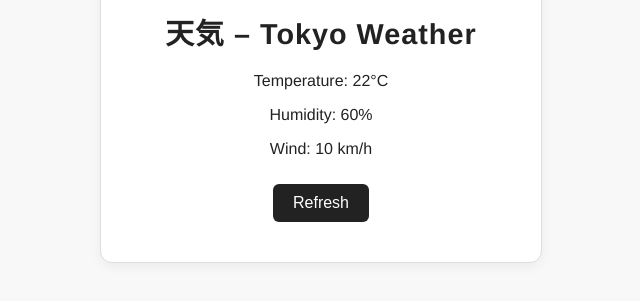
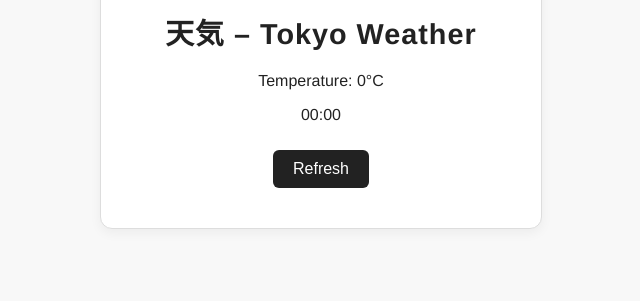
Before and after one commit to Boryslav-Malishevskyi/Weather-fetching-API, a plain HTML site: page index.html in a window 1280 px wide. Shown: the part 301-602 px from the top of the page, without its empty margins (319-959 px from the left). Drawn offline with Linux system fonts and the light colour scheme; no server answers.

Commit message:
Change displayed attributes from api

```diff
--- a/index.html
+++ b/index.html
@@ -12,9 +12,9 @@
     <img id="weather-img" src="img/sunny-j.png" alt="Weather" />
     <div class="weather-content">
       <h1 class="title">天気 – Tokyo Weather</h1>
-      <p id="temperature">Temperature: 22°C</p>
-      <p id="humidity">Humidity: 60%</p>
-      <p id="wind">Wind: 10 km/h</p>
+      <p id="temperature">Temperature: 0°C</p>
+      <p id="time">00:00</p>
+
       <button onclick="location.reload()">Refresh</button>
     </div>
   </main>
```
